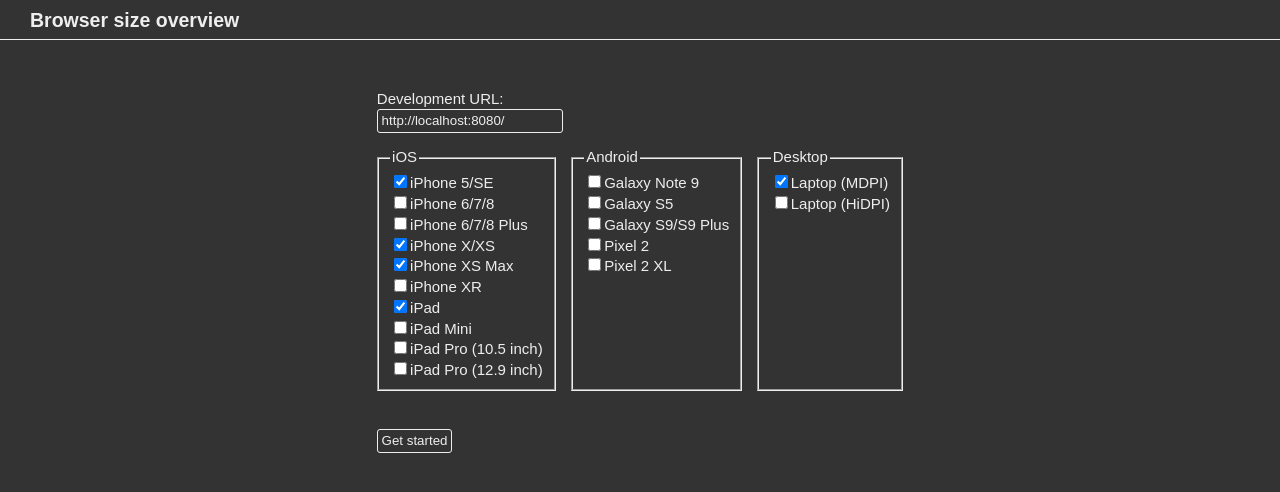
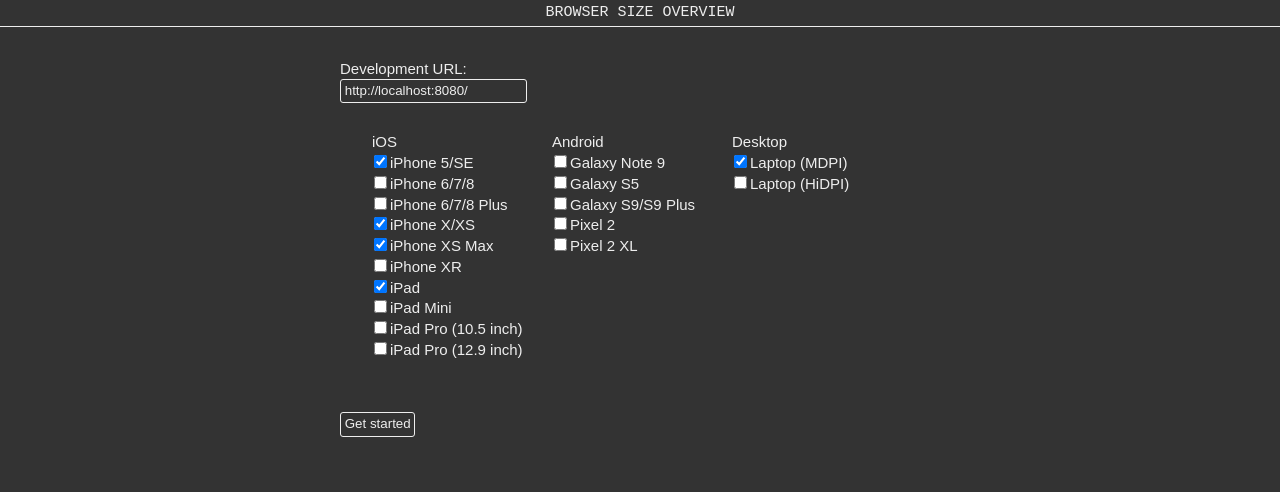
Before and after one commit to shwilliam/browser-size-overview, a React (Create React App) app: page / in a window 1280 px wide. Shown: the top 492 px of the page. Built offline with nearby package versions, Linux system fonts and the light colour scheme.

Commit message:
style window setup form

```diff
--- a/src/components/OptionsForm.js
+++ b/src/components/OptionsForm.js
@@ -57,6 +57,7 @@
 
             {v.map(({name, width, height, is_default}, i) => (
               <div key={name}>
+                <label htmlFor={name}>
                   <input
                     type="checkbox"
                     id={name}
@@ -72,8 +73,8 @@
                           })
                     }
                   />
-
-                <label htmlFor={name}>{name}</label>
+                  {name}
+                </label>
               </div>
             ))}
           </fieldset>
--- a/src/styles.css
+++ b/src/styles.css
@@ -48,40 +48,66 @@
   top: 0;
   right: 0;
   left: 0;
-  padding: 0.5rem 2rem;
+  padding: 0.25rem 0;
   background-color: #333;
   border-bottom: 1px solid #eee;
+  text-align: center;
 }
 
 .site__title {
-  font-size: 1.3rem;
+  font-family: monospace;
+  text-transform: uppercase;
+  font-size: 1rem;
+  font-weight: 400;
   margin: 0;
 }
 
 .site__main {
   min-height: 70%;
-  display: flex;
-  justify-content: center;
-  align-items: center;
-  padding: 4rem 0 1rem 0;
+  padding: 2rem 0 1rem 0;
 }
 
 .site__options {
   margin: 2rem auto;
+  padding: 0 2rem;
   max-width: 600px;
 }
 
-.site__options-fieldset {
-  margin: 1rem 0;
+.site__options-input {
+  border-top-right-radius: 0;
+  border-bottom-right-radius: 0;
+  margin-right: -1px;
 }
 
-.site__options-fieldset + .site__options-fieldset {
-  margin-left: 1rem;
+.site__options-input-container {
+  justify-content: center;
+  display: flex;
+}
+
+.site__options-submit {
+  border-top-left-radius: 0;
+  border-bottom-left-radius: 0;
+  white-space: nowrap;
+}
+
+.site__options-form {
+  text-align: center;
+}
+
+.site__options-fieldset {
+  min-width: 30%;
+  margin: 1rem 0;
+  padding: 0;
+  border: none;
 }
 
 .site__options-fieldset-container {
   display: flex;
-  margin-bottom: 1.5rem;
+  flex-direction: column;
+  justify-content: center;
+  align-items: center;
+  margin: 1rem 0 2.5rem 0;
+  text-align: left;
 }
 
 .site__floating-action {
@@ -108,7 +134,6 @@
   display: flex;
   overflow-y: scroll;
   list-style: none;
-  margin: 0 1rem;
   padding: 0;
 }
 
@@ -153,3 +178,10 @@
 .frame__dimensions-input {
   width: 50px;
 }
+
+@media only screen and (min-width: 600px) {
+  .site__options-fieldset-container {
+    flex-direction: row;
+    align-items: flex-start;
+  }
+}
```
Lines whose indentation alone changed are shown as unchanged.
